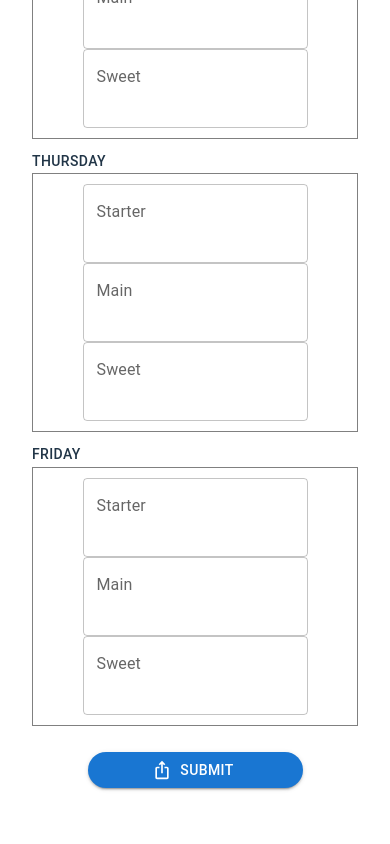
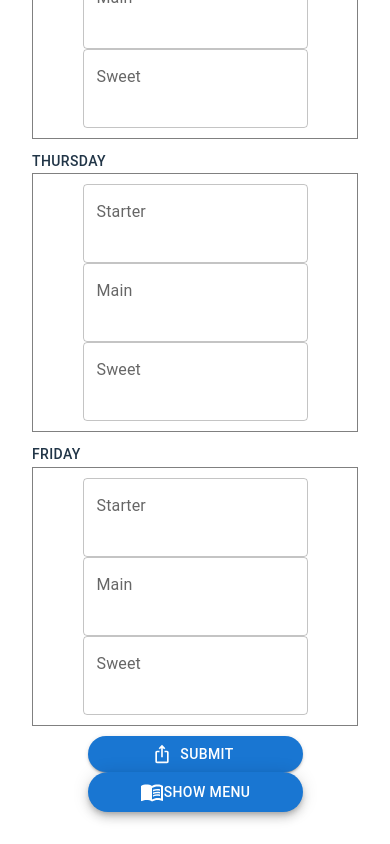
Before and after one commit to Lil-Youn/menu, a React (Vite) app: page /edit in a window 390 px wide. Shown: the part 764-1608 px from the top of the page. Before the commit the page ends 1584 px from the top, so only its background shows below. Built offline with nearby package versions, Linux system fonts and the light colour scheme.

Commit message:
add buttons to control mobile routing

```diff
--- a/src/pages/App.tsx
+++ b/src/pages/App.tsx
@@ -1,9 +1,10 @@
-import { Box } from "@mui/material";
+import { Box, Fab } from "@mui/material";
 import Typography from "@mui/material/Typography";
 import "./App.css";
-
+import LoginIcon from "@mui/icons-material/Login";
 import { useEffect, useState } from "react";
 import gifImage from "./prepping-up-dineout.gif";
+import { NavLink } from "react-router-dom";
 
 function App() {
   const [db, setDb] = useState({
@@ -317,6 +318,12 @@ function App() {
             </Typography>
           </Box>
         </Box>
+        <NavLink to="/login">
+          <Fab color="primary" variant="extended" size="medium">
+            <LoginIcon />
+            Back to Adminpanel
+          </Fab>
+        </NavLink>
       </Box>
     </>
   );
--- a/src/pages/edit/edit.tsx
+++ b/src/pages/edit/edit.tsx
@@ -1,7 +1,9 @@
-import { Box, Button, TextField, Typography } from "@mui/material";
+import { Box, Button, Fab, TextField, Typography } from "@mui/material";
 import IosShareIcon from "@mui/icons-material/IosShare";
 import db from "../db.json";
 import { useState } from "react";
+import { NavLink } from "react-router-dom";
+import MenuBookIcon from "@mui/icons-material/MenuBook";
 
 interface FormData {
   [key: string]: {
@@ -271,13 +273,24 @@ function Edit() {
       </Box>
 
       <Button
-        sx={{ width: 215, marginTop: 2, borderRadius: 5 }}
+        sx={{ width: 215, marginTop: 0, borderRadius: 5 }}
         startIcon={<IosShareIcon />}
         variant="contained"
         onClick={handleSaveChanges}
       >
         Submit
       </Button>
+      <NavLink to="/">
+        <Fab
+          sx={{ width: 215, marginTop: 0, borderRadius: 5 }}
+          color="primary"
+          variant="extended"
+          size="medium"
+        >
+          <MenuBookIcon />
+          Show Menu
+        </Fab>
+      </NavLink>
 
       {submissionStatus && (
         <div
```
